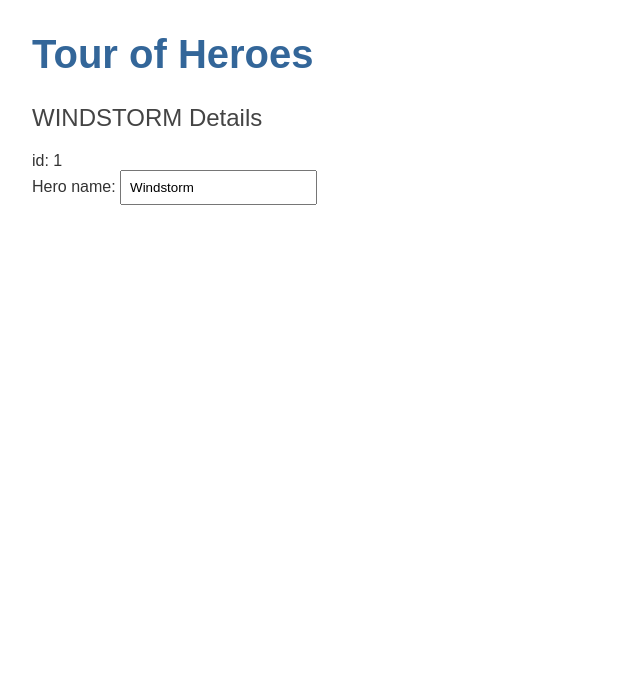
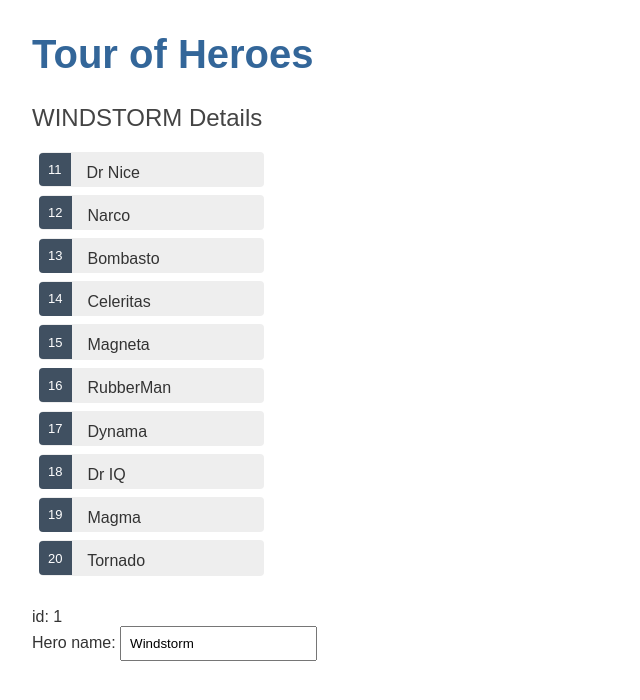
Before and after one commit to zhuning331/react-tour-of-heroes, a React (Create React App) app: page / in a window 1280 px wide. Shown: the top 700 px of the page, without its empty margins (0-640 px from the left). Built offline with nearby package versions, Linux system fonts and the light colour scheme.

Commit message:
完成列出英雄列表，並用styled-component改寫CSS

```diff
--- a/src/components/heroes/Heroes.tsx
+++ b/src/components/heroes/Heroes.tsx
@@ -1,17 +1,26 @@
 import { useState, Fragment } from 'react';
 import SubTitle from '../../styles/SubTitle';
-import HeroInput from '../../styles/HeroInput';
+import { HeroInput, HeroList, HeroItem, HeroBadge } from '../../styles/Hero';
 import Hero from '../../types/hero';
+import HEROES from '../../mock-heroes';
 
 const Heroes = () => {
     const [hero, setHero] = useState<Hero>({
         id: 1,
         name: 'Windstorm'
     });
+    const [heroes] = useState<Hero[]>(HEROES);
 
     return (
         <Fragment>
             <SubTitle>{hero.name.toUpperCase()} Details</SubTitle>
+            <HeroList>
+                {heroes.map(hero =>
+                    <HeroItem>
+                        <HeroBadge>{hero.id}</HeroBadge> {hero.name}
+                    </HeroItem>)
+                }
+            </HeroList>
             <div><span>id: </span>{hero.id}</div>
             <div>
                 <label htmlFor="name">Hero name: </label>
--- /dev/null
+++ b/src/mock-heroes.ts
@@ -0,0 +1,16 @@
+import Hero from './types/hero';
+
+const HEROES: Hero[] = [
+  { id: 11, name: 'Dr Nice' },
+  { id: 12, name: 'Narco' },
+  { id: 13, name: 'Bombasto' },
+  { id: 14, name: 'Celeritas' },
+  { id: 15, name: 'Magneta' },
+  { id: 16, name: 'RubberMan' },
+  { id: 17, name: 'Dynama' },
+  { id: 18, name: 'Dr IQ' },
+  { id: 19, name: 'Magma' },
+  { id: 20, name: 'Tornado' }
+];
+
+export default HEROES;
--- /dev/null
+++ b/src/styles/Hero.ts
@@ -0,0 +1,40 @@
+import styled from 'styled-components';
+
+export const HeroInput = styled.input`
+    padding: .5rem;
+`
+export const HeroList = styled.ul`
+    margin: 0 0 2em 0;
+    list-style-type: none;
+    padding: 0;
+    width: 15em;
+`
+export const HeroItem = styled.li`
+    cursor: pointer;
+    position: relative;
+    left: 0;
+    background-color: #EEE;
+    margin: .5em;
+    padding: .3em 0;
+    height: 1.6em;
+    border-radius: 4px;
+    &:hover {
+        color: #2c3a41;
+        background-color: #e6e6e6;
+        left: .1em;
+    }
+`
+export const HeroBadge = styled.span`
+    display: inline-block;
+    font-size: small;
+    color: white;
+    padding: 0.8em 0.7em 0 0.7em;
+    background-color:#405061;
+    line-height: 1em;
+    position: relative;
+    left: -1px;
+    top: -4px;
+    height: 1.8em;
+    margin-right: .8em;
+    border-radius: 4px 0 0 4px;
+`
--- a/src/styles/HeroInput.ts
+++ /dev/null
@@ -1,7 +0,0 @@
-import styled from 'styled-components';
-
-const HeroInput = styled.input`
-    padding: .5rem;
-`
-
-export default HeroInput;
```
